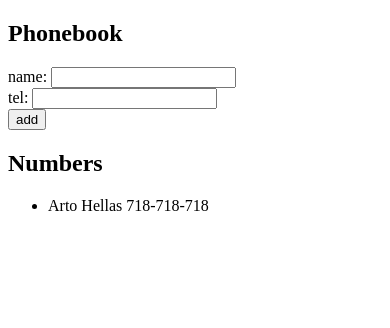
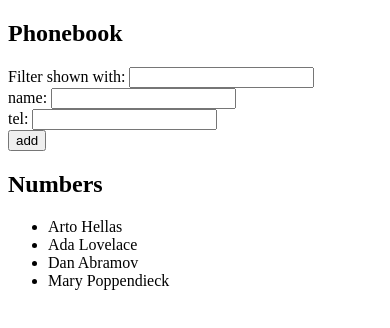
Before and after one commit to Petrosyuk/fullstackopen2021, a React (Create React App) app in the folder part2/phonebook/: page / in a window 390 px wide. Shown: the top 328 px of the page. Built offline with nearby package versions, Linux system fonts and the light colour scheme.

Commit message:
Completed 2.9*: The Phonebook Step 4

```diff
--- a/part2/phonebook/src/App.js
+++ b/part2/phonebook/src/App.js
@@ -2,10 +2,17 @@
 
 const App = () => {
   const [persons, setPersons] = useState([
-    { name: "Arto Hellas", tel: "718-718-718" },
+    { name: "Arto Hellas", number: "040-123456" },
+    { name: "Ada Lovelace", number: "39-44-5323523" },
+    { name: "Dan Abramov", number: "12-43-234345" },
+    { name: "Mary Poppendieck", number: "39-23-6423122" },
   ]);
+
+  const [displayedPersons, setDisplayedPersons] = useState(persons);
+
   const [newName, setNewName] = useState("");
   const [newTel, setNewTel] = useState("");
+  const [newSearch, setNewSearch] = useState("");
 
   const addPerson = (event) => {
     event.preventDefault();
@@ -33,9 +40,24 @@
     setNewTel(event.target.value);
   };
 
+  const handleNewSearch = (event) => {
+    setNewSearch(event.target.value);
+
+    const filteredPersons = persons.filter((person) =>
+      person.name.toLowerCase().includes(event.target.value.toLowerCase())
+    );
+
+    if (filteredPersons) {
+      setDisplayedPersons(filteredPersons);
+    }
+    setPersons(persons);
+  };
+
   return (
     <div>
       <h2>Phonebook</h2>
+      Filter shown with:{" "}
+      <input value={newSearch} onChange={handleNewSearch}></input>
       <form onSubmit={addPerson} autoComplete="off">
         <div>
           name: <input value={newName} onChange={handleNewName} />
@@ -49,7 +71,7 @@
       </form>
       <h2>Numbers</h2>
       <ul>
-        {persons.map((person) => (
+        {displayedPersons.map((person) => (
           <li key={person.name}>
             {person.name} {person.tel}
           </li>
```
